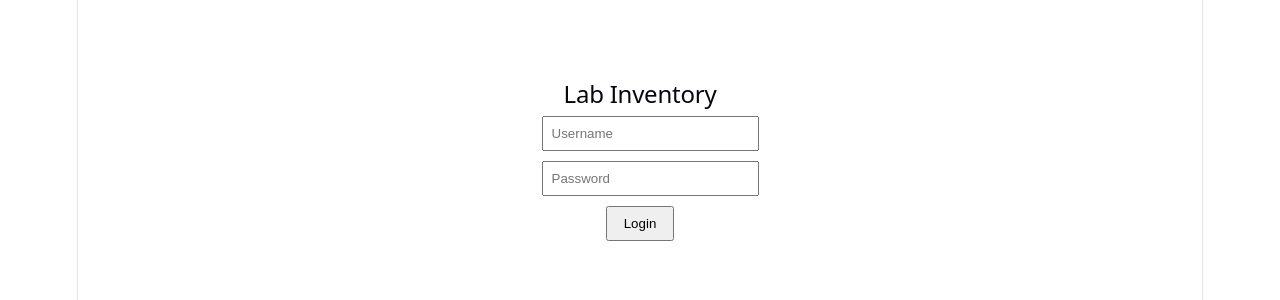
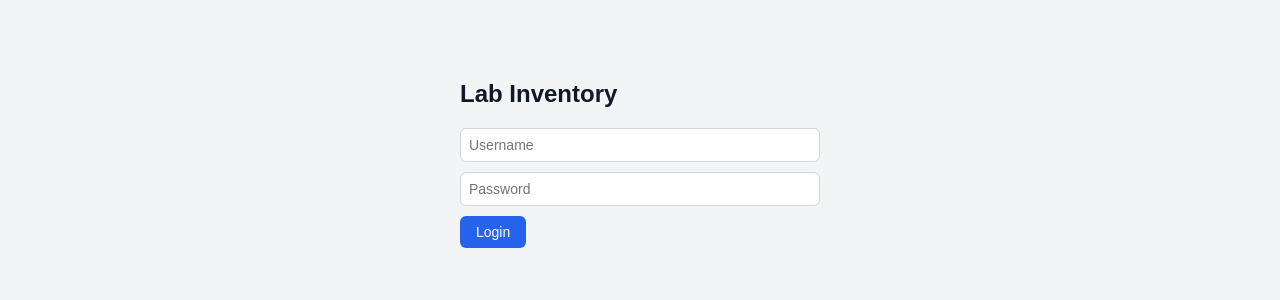
Before and after one commit to ReyyRaihann/coding-challenge, a React (Vite) app: page /login in a window 1280 px wide. Shown: the top 300 px of the page. Built offline with nearby package versions, Linux system fonts and the light colour scheme; no server answers.

Commit message:
Add layout, dashboard, items

```diff
--- a/src/App.jsx
+++ b/src/App.jsx
@@ -1,8 +1,10 @@
 import { BrowserRouter, Routes, Route } from 'react-router-dom'
 import { AuthProvider } from './context/AuthContext'
 import ProtectedRoute from './components/ProtectedRoute'
+import Layout from './components/Layout'
 import Login from './pages/Login'
 import Dashboard from './pages/Dashboard'
+import Items from './pages/Items'
 
 export default function App() {
   return (
@@ -10,9 +12,10 @@ export default function App() {
       <BrowserRouter>
         <Routes>
           <Route path="/login" element={<Login />} />
-          <Route path="/" element={
-            <ProtectedRoute><Dashboard /></ProtectedRoute>
-          } />
+          <Route element={<ProtectedRoute><Layout /></ProtectedRoute>}>
+            <Route path="/" element={<Dashboard />} />
+            <Route path="/items" element={<Items />} />
+          </Route>
         </Routes>
       </BrowserRouter>
     </AuthProvider>
--- /dev/null
+++ b/src/components/Layout.jsx
@@ -0,0 +1,24 @@
+import { NavLink, Outlet } from 'react-router-dom'
+import { useAuth } from '../context/AuthContext'
+
+export default function Layout() {
+  const { user, logout } = useAuth()
+
+  return (
+    <div className="app">
+      <aside className="sidebar">
+        <h3>Lab Inventory</h3>
+        <small>{user.full_name} ({user.role})</small>
+
+        <NavLink to="/" end>Dashboard</NavLink>
+        <NavLink to="/items">Barang</NavLink>
+        {/* menu lain (Peminjaman, Pengembalian, Riwayat, Staff) ditambah nanti */}
+
+        <button className="red" onClick={logout}>Logout</button>
+      </aside>
+      <main className="content">
+        <Outlet />
+      </main>
+    </div>
+  )
+}
--- a/src/index.css
+++ b/src/index.css
@@ -1,111 +1,31 @@
-:root {
-  --text: #6b6375;
-  --text-h: #08060d;
-  --bg: #fff;
-  --border: #e5e4e7;
-  --code-bg: #f4f3ec;
-  --accent: #aa3bff;
-  --accent-bg: rgba(170, 59, 255, 0.1);
-  --accent-border: rgba(170, 59, 255, 0.5);
-  --social-bg: rgba(244, 243, 236, 0.5);
-  --shadow:
-    rgba(0, 0, 0, 0.1) 0 10px 15px -3px, rgba(0, 0, 0, 0.05) 0 4px 6px -2px;
-
-  --sans: system-ui, 'Segoe UI', Roboto, sans-serif;
-  --heading: system-ui, 'Segoe UI', Roboto, sans-serif;
-  --mono: ui-monospace, Consolas, monospace;
-
-  font: 18px/145% var(--sans);
-  letter-spacing: 0.18px;
-  color-scheme: light dark;
-  color: var(--text);
-  background: var(--bg);
-  font-synthesis: none;
-  text-rendering: optimizeLegibility;
-  -webkit-font-smoothing: antialiased;
-  -moz-osx-font-smoothing: grayscale;
-
-  @media (max-width: 1024px) {
-    font-size: 16px;
-  }
-}
-
-@media (prefers-color-scheme: dark) {
-  :root {
-    --text: #9ca3af;
-    --text-h: #f3f4f6;
-    --bg: #16171d;
-    --border: #2e303a;
-    --code-bg: #1f2028;
-    --accent: #c084fc;
-    --accent-bg: rgba(192, 132, 252, 0.15);
-    --accent-border: rgba(192, 132, 252, 0.5);
-    --social-bg: rgba(47, 48, 58, 0.5);
-    --shadow:
-      rgba(0, 0, 0, 0.4) 0 10px 15px -3px, rgba(0, 0, 0, 0.25) 0 4px 6px -2px;
-  }
-
-  #social .button-icon {
-    filter: invert(1) brightness(2);
-  }
-}
-
-body {
-  margin: 0;
-}
-
-#root {
-  width: 1126px;
-  max-width: 100%;
-  margin: 0 auto;
-  text-align: center;
-  border-inline: 1px solid var(--border);
-  min-height: 100svh;
-  display: flex;
-  flex-direction: column;
-  box-sizing: border-box;
-}
-
-h1,
-h2 {
-  font-family: var(--heading);
-  font-weight: 500;
-  color: var(--text-h);
-}
-
-h1 {
-  font-size: 56px;
-  letter-spacing: -1.68px;
-  margin: 32px 0;
-  @media (max-width: 1024px) {
-    font-size: 36px;
-    margin: 20px 0;
-  }
-}
-h2 {
-  font-size: 24px;
-  line-height: 118%;
-  letter-spacing: -0.24px;
-  margin: 0 0 8px;
-  @media (max-width: 1024px) {
-    font-size: 20px;
-  }
-}
-p {
-  margin: 0;
-}
-
-code,
-.counter {
-  font-family: var(--mono);
-  display: inline-flex;
-  border-radius: 4px;
-  color: var(--text-h);
-}
-
-code {
-  font-size: 15px;
-  line-height: 135%;
-  padding: 4px 8px;
-  background: var(--code-bg);
-}
+* { box-sizing: border-box; }
+body { margin: 0; font-family: system-ui, sans-serif; background: #f3f4f6; color: #111827; }
+.app { display: flex; min-height: 100vh; }
+.sidebar { width: 220px; background: #1f2937; color: #fff; padding: 20px 14px; display: flex; flex-direction: column; gap: 6px; }
+.sidebar h3 { margin: 0 0 4px; }
+.sidebar small { color: #9ca3af; margin-bottom: 14px; display: block; }
+.sidebar a { color: #d1d5db; text-decoration: none; padding: 9px 12px; border-radius: 6px; }
+.sidebar a.active, .sidebar a:hover { background: #374151; color: #fff; }
+.sidebar button { margin-top: auto; }
+.content { flex: 1; padding: 28px; }
+.content h2 { margin-top: 0; }
+.cards { display: grid; grid-template-columns: repeat(auto-fit, minmax(180px, 1fr)); gap: 14px; margin-bottom: 24px; }
+.card { background: #fff; border-radius: 10px; padding: 18px; box-shadow: 0 1px 3px rgba(0,0,0,.08); }
+.card span { color: #6b7280; font-size: 14px; }
+.card strong { display: block; font-size: 30px; margin-top: 6px; }
+.panel { background: #fff; border-radius: 10px; padding: 18px; box-shadow: 0 1px 3px rgba(0,0,0,.08); overflow-x: auto; }
+table { width: 100%; border-collapse: collapse; }
+th, td { text-align: left; padding: 10px 8px; border-bottom: 1px solid #e5e7eb; font-size: 14px; }
+th { color: #6b7280; font-weight: 600; }
+input, select { padding: 8px; border: 1px solid #d1d5db; border-radius: 6px; font-size: 14px; }
+button { padding: 8px 14px; border: 0; border-radius: 6px; background: #2563eb; color: #fff; cursor: pointer; font-size: 14px; }
+button.gray { background: #6b7280; }
+button.red { background: #dc2626; }
+.toolbar { display: flex; gap: 10px; margin-bottom: 14px; flex-wrap: wrap; }
+.toolbar input { flex: 1; min-width: 180px; }
+.form { display: grid; grid-template-columns: repeat(auto-fit, minmax(160px, 1fr)); gap: 10px; margin-bottom: 14px; padding: 14px; background: #f9fafb; border-radius: 8px; }
+.badge { padding: 3px 9px; border-radius: 999px; font-size: 12px; }
+.badge.ok { background: #dcfce7; color: #166534; }
+.badge.warn { background: #fef3c7; color: #92400e; }
+.error { color: #dc2626; }
+.actions { display: flex; gap: 6px; }
--- /dev/null
+++ b/src/pages/Items.jsx
@@ -0,0 +1,146 @@
+import { useEffect, useState } from 'react'
+import { supabase } from '../lib/supabase'
+import { useAuth } from '../context/AuthContext'
+
+const empty = { code: '', name: '', category: '', stock: '' }
+
+export default function Items() {
+  const { user } = useAuth()
+  const isAdmin = user.role === 'ADMIN'
+  const [items, setItems] = useState([])
+  const [search, setSearch] = useState('')
+  const [form, setForm] = useState(null)   // null = form tertutup
+  const [editing, setEditing] = useState(null)
+  const [error, setError] = useState('')
+
+  async function load() {
+    const { data, error } = await supabase.from('items').select('*').order('code')
+    if (error) setError('Gagal memuat barang')
+    else setItems(data)
+  }
+
+  useEffect(() => { load() }, [])
+
+  const filtered = items.filter((i) =>
+    [i.code, i.name, i.category].join(' ').toLowerCase().includes(search.toLowerCase())
+  )
+
+  function openAdd() { setEditing(null); setForm(empty); setError('') }
+  function openEdit(i) {
+    setEditing(i)
+    setForm({ code: i.code, name: i.name, category: i.category, stock: i.stock_total })
+    setError('')
+  }
+
+  async function save(e) {
+    e.preventDefault()
+    setError('')
+    const stock = Number(form.stock)
+    if (!form.code || !form.name || !form.category || isNaN(stock) || stock < 0) {
+      setError('Semua kolom wajib diisi dengan benar')
+      return
+    }
+
+    let res
+    if (editing) {
+      const newAvailable = editing.stock_available + (stock - editing.stock_total)
+      if (newAvailable < 0) {
+        setError('Stok total tidak boleh kurang dari jumlah yang sedang dipinjam')
+        return
+      }
+      res = await supabase.from('items').update({
+        code: form.code.trim(), name: form.name.trim(), category: form.category.trim(),
+        stock_total: stock, stock_available: newAvailable,
+      }).eq('id', editing.id)
+    } else {
+      res = await supabase.from('items').insert({
+        code: form.code.trim(), name: form.name.trim(), category: form.category.trim(),
+        stock_total: stock, stock_available: stock,
+      })
+    }
+
+    if (res.error) {
+      setError(res.error.code === '23505' ? 'Kode barang sudah dipakai' : 'Gagal menyimpan: ' + res.error.message)
+      return
+    }
+    setForm(null)
+    load()
+  }
+
+  async function remove(i) {
+    if (!confirm(`Hapus ${i.name}?`)) return
+    const { error } = await supabase.from('items').delete().eq('id', i.id)
+    if (error) {
+      setError(error.code === '23503'
+        ? 'Barang tidak bisa dihapus karena sudah punya riwayat peminjaman'
+        : 'Gagal menghapus: ' + error.message)
+    } else {
+      setError('')
+      load()
+    }
+  }
+
+  return (
+    <div>
+      <h2>Data Barang</h2>
+
+      <div className="toolbar">
+        <input placeholder="Cari kode, nama, atau kategori..." value={search}
+          onChange={(e) => setSearch(e.target.value)} />
+        {isAdmin && <button onClick={openAdd}>+ Tambah Barang</button>}
+      </div>
+
+      {error && <p className="error">{error}</p>}
+
+      {isAdmin && form && (
+        <form className="form" onSubmit={save}>
+          <input placeholder="Kode (BR011)" value={form.code}
+            onChange={(e) => setForm({ ...form, code: e.target.value })} />
+          <input placeholder="Nama barang" value={form.name}
+            onChange={(e) => setForm({ ...form, name: e.target.value })} />
+          <input placeholder="Kategori" value={form.category}
+            onChange={(e) => setForm({ ...form, category: e.target.value })} />
+          <input type="number" min="0" placeholder="Stok total" value={form.stock}
+            onChange={(e) => setForm({ ...form, stock: e.target.value })} />
+          <div className="actions">
+            <button type="submit">Simpan</button>
+            <button type="button" className="gray" onClick={() => setForm(null)}>Batal</button>
+          </div>
+        </form>
+      )}
+
+      <div className="panel">
+        <table>
+          <thead>
+            <tr>
+              <th>Kode</th><th>Nama</th><th>Kategori</th><th>Stok Total</th><th>Tersedia</th>
+              {isAdmin && <th>Aksi</th>}
+            </tr>
+          </thead>
+          <tbody>
+            {filtered.length === 0 && <tr><td colSpan="6">Tidak ada data</td></tr>}
+            {filtered.map((i) => (
+              <tr key={i.id}>
+                <td>{i.code}</td>
+                <td>{i.name}</td>
+                <td>{i.category}</td>
+                <td>{i.stock_total}</td>
+                <td>
+                  <span className={`badge ${i.stock_available > 0 ? 'ok' : 'warn'}`}>
+                    {i.stock_available > 0 ? i.stock_available : 'Habis'}
+                  </span>
+                </td>
+                {isAdmin && (
+                  <td className="actions">
+                    <button onClick={() => openEdit(i)}>Edit</button>
+                    <button className="red" onClick={() => remove(i)}>Hapus</button>
+                  </td>
+                )}
+              </tr>
+            ))}
+          </tbody>
+        </table>
+      </div>
+    </div>
+  )
+}
```
Also changed, not shown: src/pages/Dashboard.jsx (+62 -5 lines).
